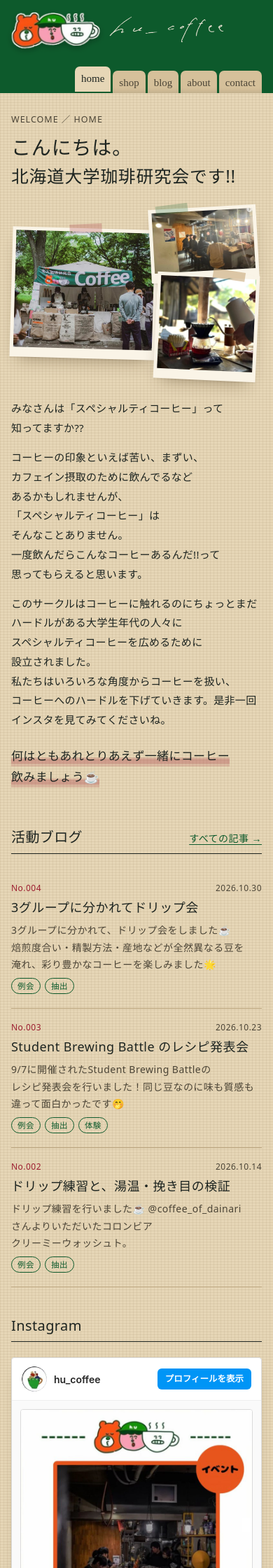
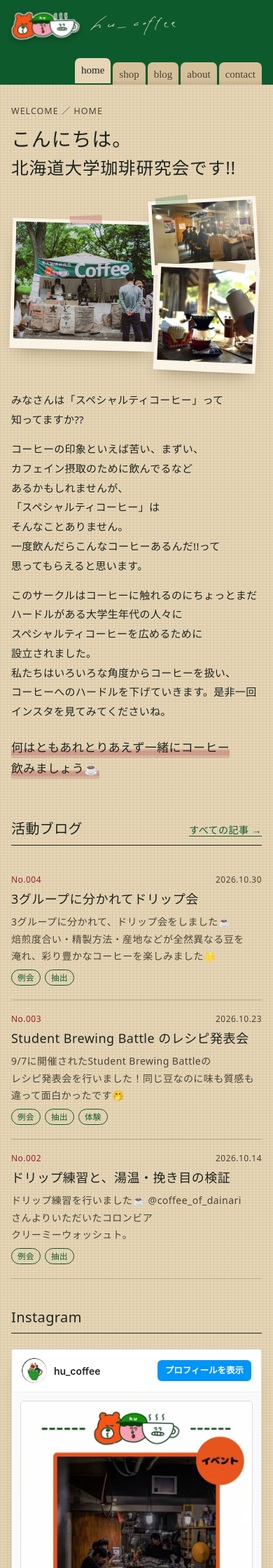
Before and after one commit to gmgngnm/hu_coffee, a Jekyll site: the page built from index.html, in a window 390 px wide. Shown: the top 2240 px of the page at 70% size. Built offline with Jekyll 4.4.1, drawn with Linux system fonts in a browser that asks for light colours; some web fonts are replaced.

Commit message:
スマホのヘッダーのロゴと手書きの hu_coffee を小さく
Co-Authored-By: Claude Opus 5.5 <noreply@anthropic.com>
Claude-Session: https://claude.ai/code/session_01SJAjaDFs9AxovdXkUsc4Np

```diff
--- a/assets/css/main.css
+++ b/assets/css/main.css
@@ -423,8 +423,8 @@ input:focus, textarea:focus, select:focus { outline: none; border-bottom-color:
   .site-head { padding-top: 16px; }
   .brand__sign { height: 40px; }
   .brand { max-width: 100%; }
-  .brand__sign { flex: 0 1 auto; min-width: 0; height: auto; width: min(166px, calc(100vw - 2 * var(--gutter) - 140px)); }
-  .brand__logo { height: 52px; }
+  .brand__sign { flex: 0 1 auto; min-width: 0; height: auto; width: min(128px, calc(100vw - 2 * var(--gutter) - 120px)); }
+  .brand__logo { height: 40px; }
   .brand { gap: 12px; }
   /* PC と同じく、ロゴは左・タブは右。タブは字を小さくして右側にまとめる */
   .tabs__list { gap: 3px; }
```
